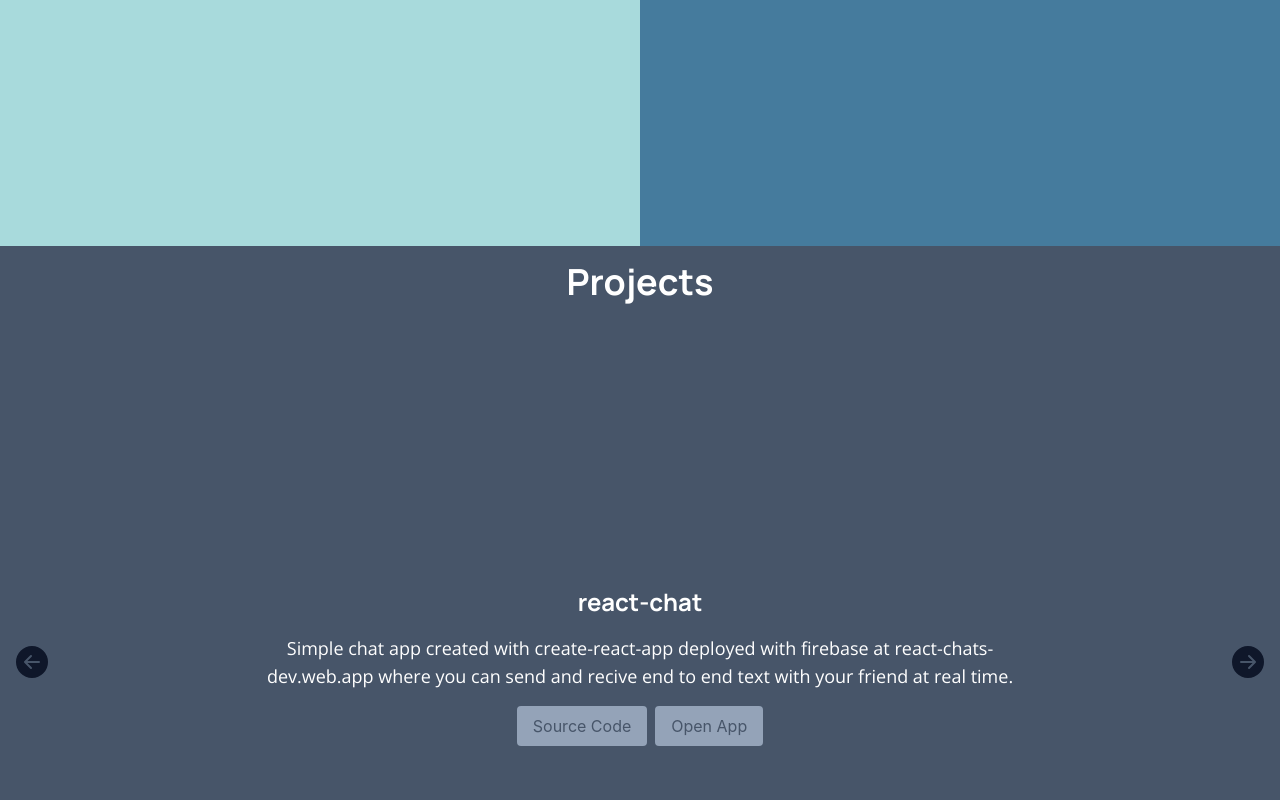
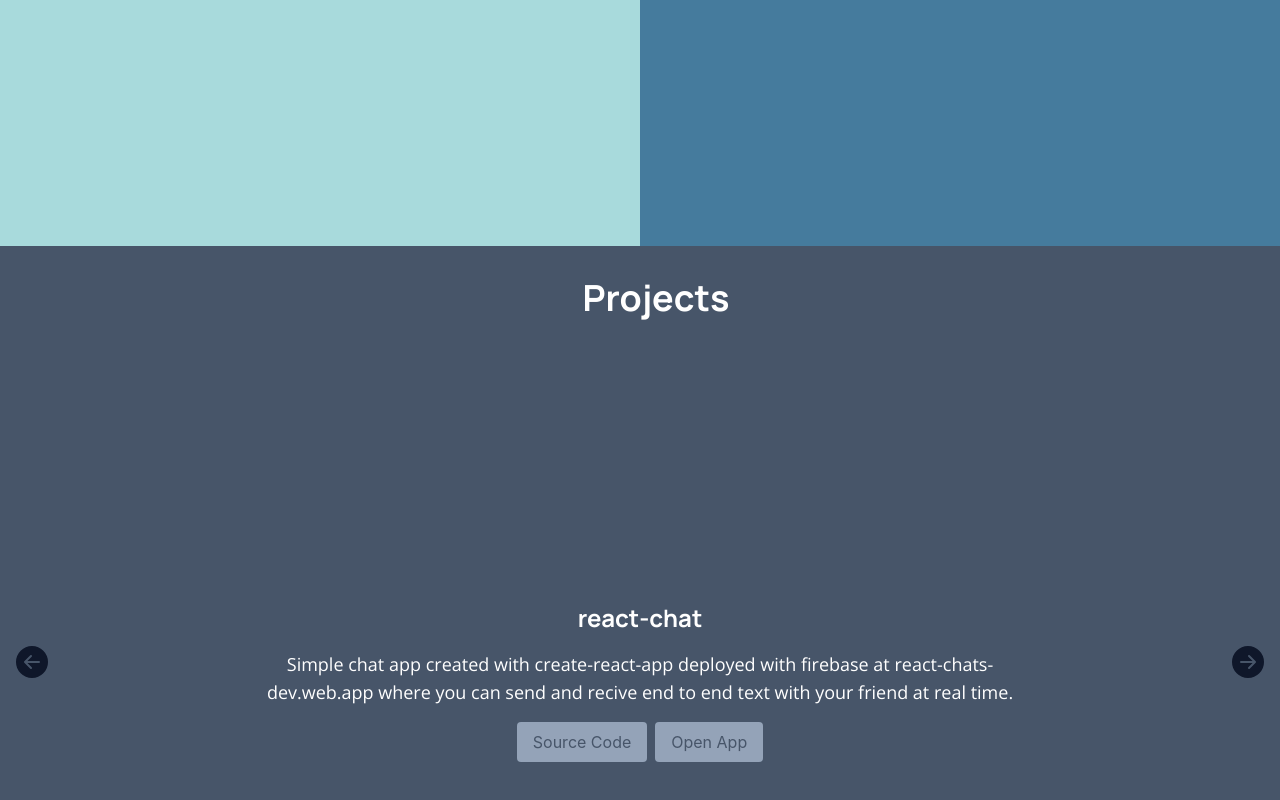
Before and after one commit to d33kshant/d33kshant.github.io, a React (Create React App) app: page / in a window 1280 px wide. Shown: the part 2154-2954 px from the top of the page. Built offline with nearby package versions, Linux system fonts and the light colour scheme.

Commit message:
Update project section styles

```diff
--- a/src/secttions/Projects.js
+++ b/src/secttions/Projects.js
@@ -12,8 +12,8 @@
 
 const Projects = () => {
 	return (
-		<div className="relative w-full h-full bg-slate-600 flex flex-col p-4">
-			<h1 className="text-white text-4xl font-manrope font-bold w-full text-center">Projects</h1>
+		<div id="projects" className="relative w-full h-full bg-slate-600 flex flex-col p-4">
+			<h1 className="text-white text-4xl font-manrope font-bold w-full text-center m-4">Projects</h1>
 			<div className="w-full h-full flex justify-center items-start md:items-center">
 				{projects.map(project=><Project key={project.title} {...project} />)}
 			</div>
```
